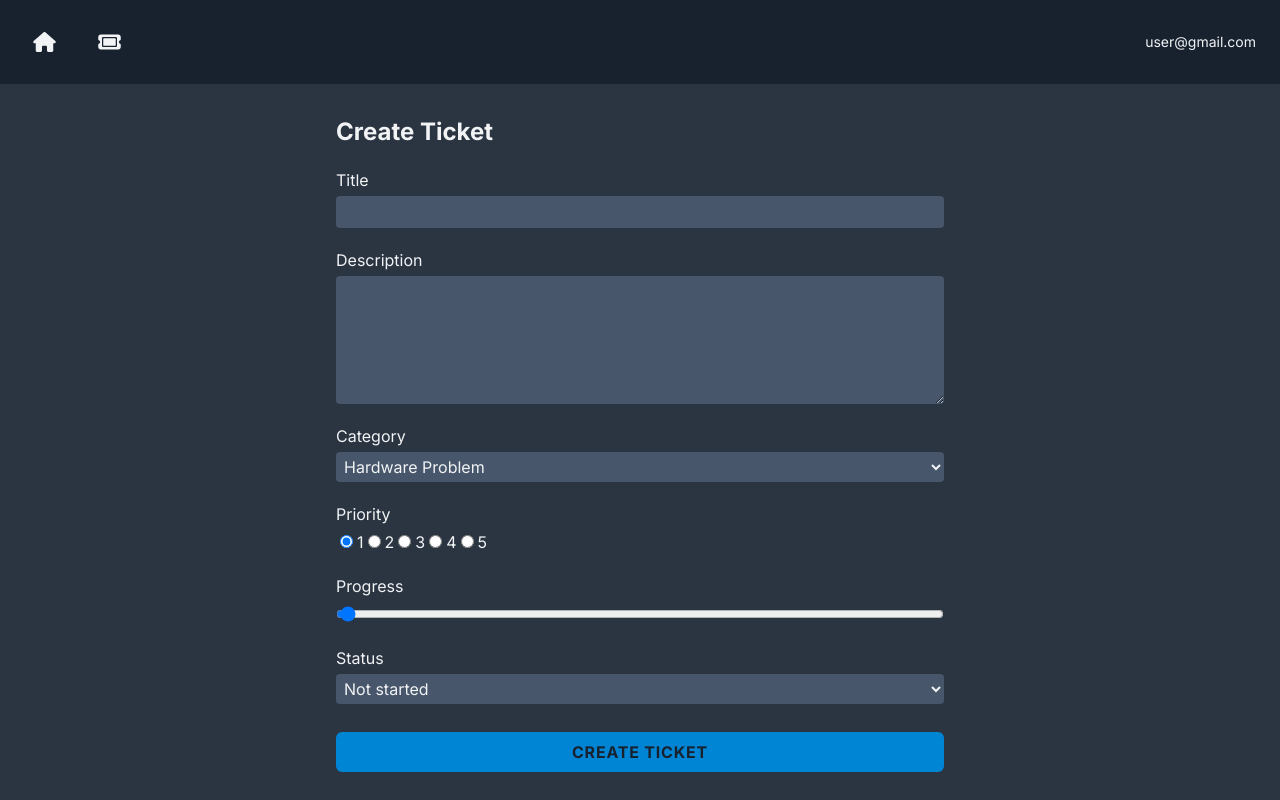
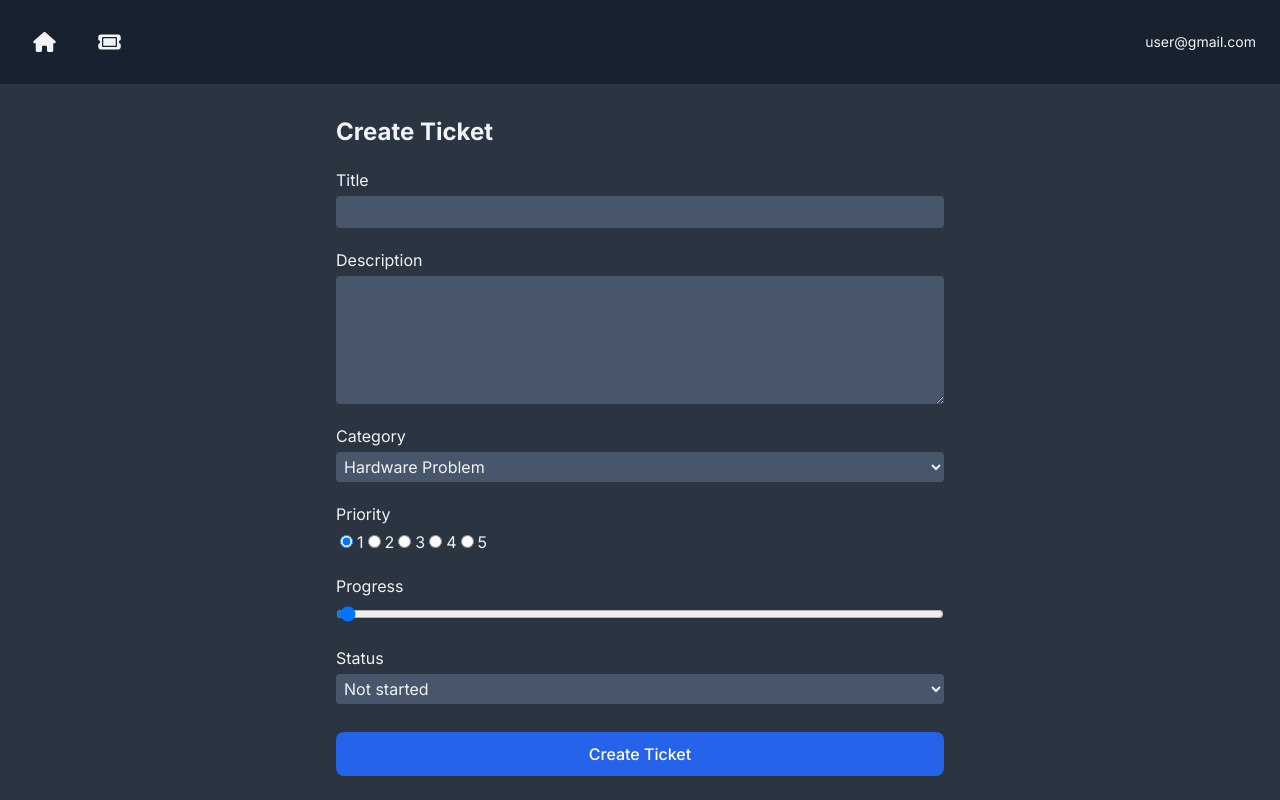
Before and after one commit to Kensvin28/ticket-app, a Next.js app: page /ticket-page/new in a window 1280 px wide. Built offline with nearby package versions, Linux system fonts and the light colour scheme.

Commit message:
feat: add loading animation when submitting

```diff
--- /dev/null
+++ b/app/(components)/SubmitButton.jsx
@@ -0,0 +1,32 @@
+import React, { useState } from "react";
+import { faSpinner } from '@fortawesome/free-solid-svg-icons';
+import { FontAwesomeIcon } from "@fortawesome/react-fontawesome";
+
+const SubmitButton = ({
+    isLoading = false,
+    children = "Submit",
+    loadingText = "Submitting...",
+    className = "",
+    disabled = false
+}) => {
+    return (
+        <button
+            type="submit"
+            disabled={isLoading || disabled}
+            className={`
+        px-6 py-2.5 rounded-lg font-medium
+        bg-blue-600 hover:bg-blue-700
+        text-white
+        disabled:opacity-50 disabled:cursor-not-allowed
+        transition-all duration-200
+        flex items-center justify-center gap-2 w-full
+        ${className}
+      `}
+        >
+            {isLoading && <FontAwesomeIcon icon={faSpinner} className="icon fa-spin" />}
+            <span>{isLoading ? loadingText : children}</span>
+        </button>
+    );
+};
+
+export default SubmitButton;
--- a/app/(components)/TicketForm.jsx
+++ b/app/(components)/TicketForm.jsx
@@ -2,9 +2,11 @@
 
 import { useRouter } from "next/navigation";
 import React, { useState } from "react";
+import Button from "./SubmitButton";
 
 const TicketForm = ({ ticket }) => {
   const router = useRouter();
+  const [isLoading, setIsLoading] = useState(false);
   const EDIT_MODE = ticket?._id !== "new"
 
   let startingTicketData = {
@@ -32,7 +34,8 @@ const TicketForm = ({ ticket }) => {
   };
   const handleSubmit = async (e) => {
     e.preventDefault();
-    let res = {}
+    setIsLoading(true);
+    let res = {};
     if (EDIT_MODE) {
       res = await fetch(`/api/tickets/${ticket._id}`, {
         method: "PUT",
@@ -47,11 +50,13 @@ const TicketForm = ({ ticket }) => {
       });
     }
 
+    setIsLoading(false);
     if (!res.ok) {
       throw new Error(res.statusText);
     }
-    router.push("/")
-    router.refresh()
+
+    router.push("/");
+    router.refresh();
   };
 
   return (
@@ -183,9 +188,9 @@ const TicketForm = ({ ticket }) => {
           </select>
         </div>
         <div className={"mt-4"}>
-          <button type="submit" className="btn">
+          <Button isLoading={isLoading}>
             {EDIT_MODE && "Update Ticket" || "Create Ticket"}
-          </button>
+          </Button>
         </div>
       </form>
     </div>
```
